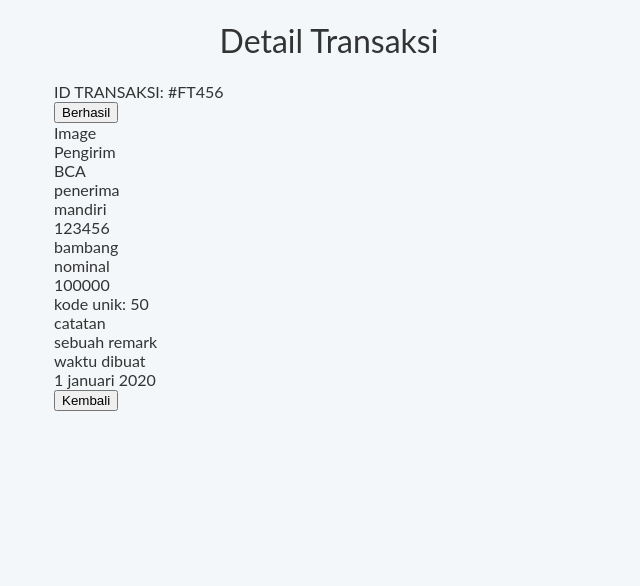
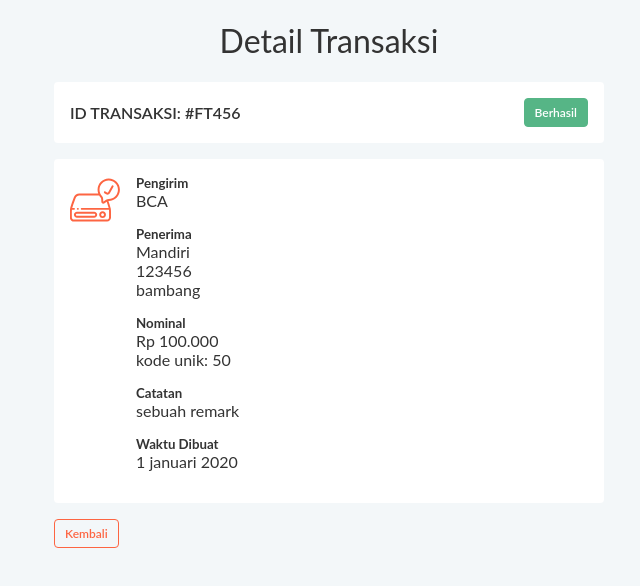
Before and after one commit to jojoalmost/transaction, a React (Create React App) app: page /1/detail in a window 1280 px wide. Shown: the top 586 px of the page, without its empty margins (311-951 px from the left). Built offline with nearby package versions, Linux system fonts and the light colour scheme.

Commit message:
styled detail

```diff
--- a/src/components/Button.tsx
+++ b/src/components/Button.tsx
@@ -3,16 +3,17 @@ import {TransactionStatus} from "../interfaces/transaction";
 
 interface InterfaceProps{
     status: TransactionStatus
+    onClick: () => void
 }
-const CardButton: FC<InterfaceProps> = ({status, children}) => {
+const CardButton: FC<InterfaceProps> = ({status, onClick}) => {
     switch (status) {
         case "PENDING":
             return (
-                <button className="btn btn-primary">Pengecekan</button>
+                <button type="button" onClick={onClick} className="btn btn-primary">Pengecekan</button>
             )
         case "SUCCESS":
             return (
-                <button className="btn btn-success">Berhasil</button>
+                <button type="button" onClick={onClick} className="btn btn-success">Berhasil</button>
             )
         default:
             return null;
--- a/src/components/Transaction.tsx
+++ b/src/components/Transaction.tsx
@@ -31,7 +31,7 @@ const Transaction: FC<TransactionInterface> = ({
                     <span>{dateToLocaleString(created_at)}</span></div>
             </div>
             <div style={{display: "flex", alignItems: "center", justifyContent: "center"}}>
-                <CardButton status={status}/>
+                <CardButton status={status} onClick={handleClickCard}/>
             </div>
         </div>
     )
--- a/src/modules/transaction/detail.tsx
+++ b/src/modules/transaction/detail.tsx
@@ -1,43 +1,59 @@
 import React, {FC} from "react";
+import Button from "../../components/Button";
+import {useHistory} from "react-router-dom";
+import {ReactComponent as Harddrive} from "../../assets/harddrive.svg";
+import {toIdrCurrency} from "../../utils/helper";
 
 const Detail: FC = props => {
+    const history = useHistory();
     return (
         <>
             <h1 className="title">Detail Transaksi</h1>
-            <div>
-                <div className="text-uppercase">
+            <div className="card-detail-info" style={{alignItems: "center", marginBottom: 16}}>
+                <div className="text-uppercase" style={{flex: 1, fontWeight: 600}}>
                     id transaksi: #FT456
                 </div>
                 <div>
-                    <button>Berhasil</button>
+                    <Button status={"SUCCESS"}
+                            onClick={() => history.push("")}/>
                 </div>
             </div>
 
+            <div className="card-detail-info" style={{marginBottom: 16}}>
+                <div style={{paddingRight: 16}}><Harddrive width={50} height={50} fill="#fd6542"/></div>
                 <div>
-                <div>Image</div>
-                <div>
-                    <div>Pengirim</div>
+                    <div className="detail-info">
+                        <h5>Pengirim</h5>
                         <div>BCA</div>
+                    </div>
 
-                    <div>penerima</div>
-                    <div>mandiri</div>
+                    <div className="detail-info">
+                        <h5>penerima</h5>
+                        <div className="text-capitalize">mandiri</div>
                         <div>123456</div>
                         <div>bambang</div>
+                    </div>
 
-                    <div>nominal</div>
-                    <div>100000</div>
+                    <div className="detail-info">
+                        <h5>nominal</h5>
+                        <div>{toIdrCurrency(100000)}</div>
                         <div>kode unik: 50</div>
+                    </div>
 
-                    <div>catatan</div>
+                    <div className="detail-info">
+                        <h5>catatan</h5>
                         <div>sebuah remark</div>
+                    </div>
 
-                    <div>waktu dibuat</div>
+                    <div className="detail-info">
+                        <h5>waktu dibuat</h5>
                         <div>1 januari 2020</div>
                     </div>
                 </div>
+            </div>
 
-            <button>Kembali</button>
+            <button type="button" onClick={() => history.push("/")} className="btn btn-outline-primary">Kembali</button>
         </>
     )
 }
-export default Detail
+export default Detail;
--- a/src/modules/transaction/index.tsx
+++ b/src/modules/transaction/index.tsx
@@ -77,9 +77,13 @@ const List: FC = () => {
                         <div>{errorMessage}</div>
                     ) : (
                         <>
-                            {listTransaction?.map((value) => (
+                            {listTransaction.length > 0 ? listTransaction?.map((value) => (
                                 <Card key={value.id} {...value} />
-                            ))}
+                            )) : (
+                                <div style={{textAlign: "center"}}>
+                                    <h5>Pencarian dengan kata <span>{filter}</span> tidak ditemukan</h5>
+                                </div>
+                            )}
                         </>
                     )}
                 </>
--- a/src/styles.scss
+++ b/src/styles.scss
@@ -77,7 +77,7 @@ body {
         width: 100%;
       }
 
-      input:focus {
+      input:focus, select:focus-visible {
         outline: none;
       }
     }
@@ -89,6 +89,10 @@ body {
 
   .text-uppercase {
     text-transform: uppercase;
+  }
+
+  .text-capitalize {
+    text-transform: capitalize;
   }
 
   .bank-name {
@@ -122,4 +126,28 @@ body {
     background: $success-color;
     border: 1px solid $success-color;
   }
+
+  .btn-outline-primary {
+    background: transparent;
+    color: $primary-color;
+    border: 1px solid $primary-color;
+  }
+
+  .card-detail-info {
+    margin-top: 8px;
+    background: $white;
+    border-radius: 4px;
+    padding: 16px;
+    display: flex;
+
+    .detail-info {
+      margin-bottom: 16px;
+
+      h5 {
+        text-transform: capitalize;
+        margin: 0;
+      }
+    }
+  }
+
 }
```
Also changed, not shown: src/assets/harddrive.svg (added). Lines whose indentation alone changed are shown as unchanged.
